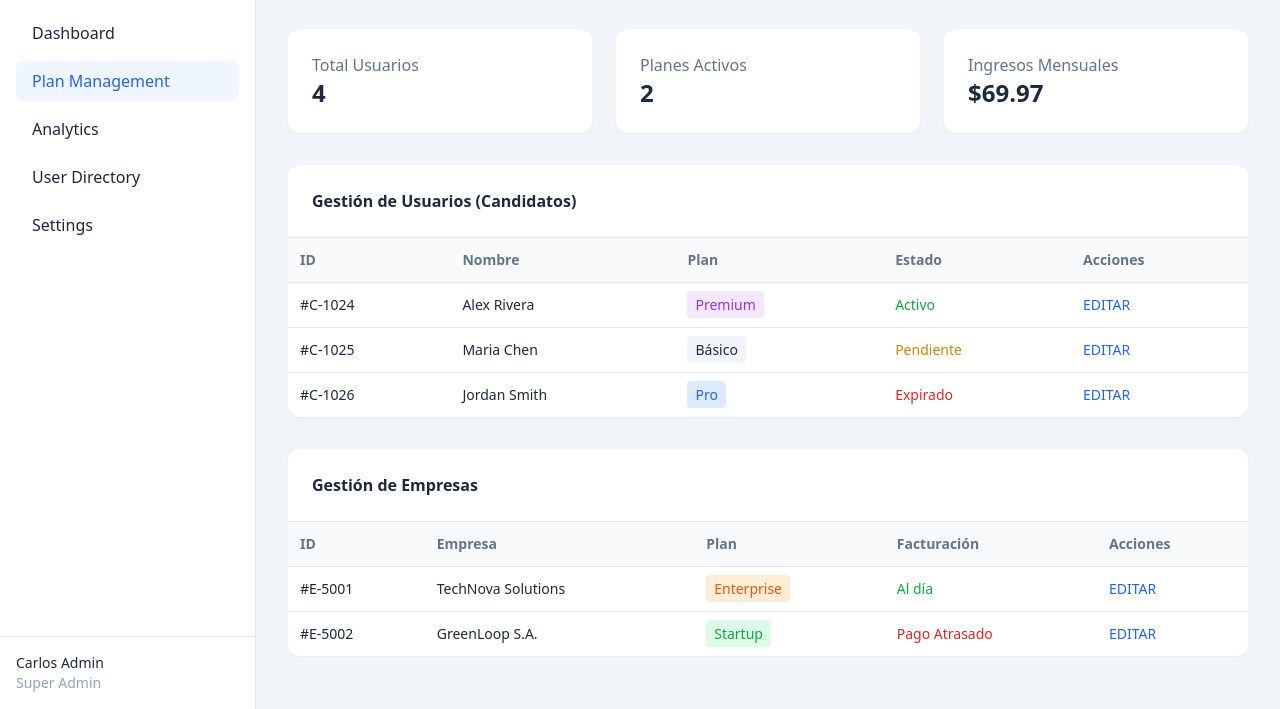
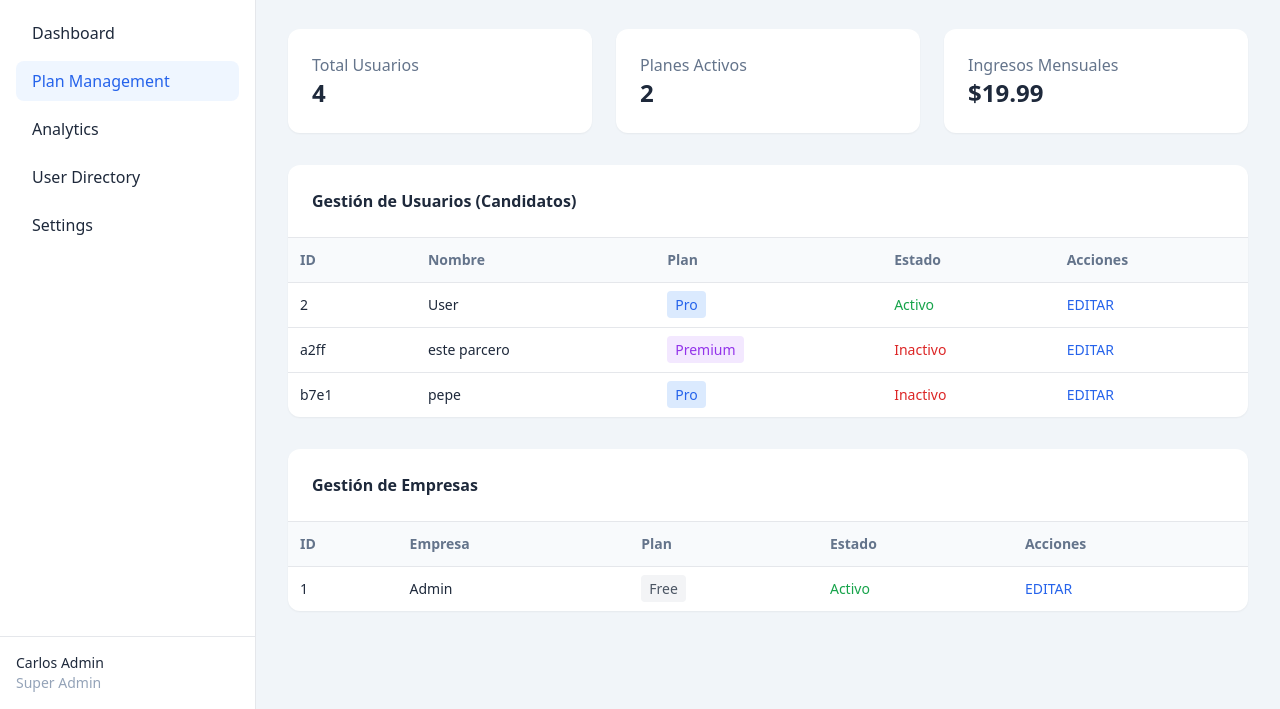
Before and after one commit to enfermos/MatchFlow, a website with bundled scripts: page plan-managment.html in a window 1280 px wide. Shown: the part 91-800 px from the top of the page. Built offline with nearby package versions, Linux system fonts and the light colour scheme; data requests are answered from the project's data file.

Commit message:
Add info to the tables related with the json

```diff
--- a/db.json
+++ b/db.json
@@ -6,7 +6,7 @@
       "email": "admin@demo.com",
       "password": "123456",
       "role": "admin",
-      "planActive": true,
+      "planStatus": "Activo",
       "plan": "Free"
     },
     {
@@ -15,16 +15,16 @@
       "email": "user@demo.com",
       "password": "123456",
       "role": "user",
-      "planActive": false,
+      "planStatus": "Activo",
       "plan": "Pro"
     },
     {
       "id": "a2ff",
-      "fullName": "este parcero",
+      "name": "este parcero",
       "email": "parcerito@gmail.com",
       "password": "123456",
       "role": "user",
-      "planActive": true,
+      "planStatus": "Inactivo",
       "plan": "Premium"
     },
     {
@@ -33,7 +33,7 @@
       "email": "pepito@hotmail.com",
       "password": "123",
       "role": "user",
-      "planActive": false,
+      "planStatus": "Inactivo",
       "plan": "Pro"
     }
   ],
--- a/js/plan-managment.js
+++ b/js/plan-managment.js
@@ -1,25 +1,94 @@
 import { getData } from "./api.js";
 
 const $ = (s) => document.querySelector(s);
+const userHtml = (id, name, plan, planColor, status, statusColor) => {
+  return `
+  <tr class="border-t">
+      <td class="p-3">${id}</td>
+      <td class="p-3">${name}</td>
+      <td class="p-3">
+          <span
+              class="px-2 py-1 rounded ${planColor}"
+              >${plan}</span
+          >
+      </td>
+      <td class="p-3 ${statusColor}">${status}</td>
+      <td class="p-3 text-blue-600 cursor-pointer">
+          EDITAR
+      </td>
+  </tr>
+  `;
+};
+const adminHtml = (id, name, plan, planColor, status, statusColor) => {
+  return `
+  <tr class="border-t">
+      <td class="p-3">${id}</td>
+      <td class="p-3">${name}</td>
+      <td class="p-3">
+          <span
+              class="px-2 py-1 ${planColor} rounded"
+              >${plan}</span
+          >
+      </td>
+      <td class="p-3 ${statusColor}">${status}</td>
+      <td class="p-3 text-blue-600">EDITAR</td>
+  </tr>
+  `;
+};
 
 (async function renderHTML() {
   const users = await getData("/users");
   const totalUsers = users.length;
   let planStatusCounter = 0;
   let earning = 0;
+  let usertableHtml = "";
+  let admintableHtml = "";
 
   users.forEach((user) => {
-    if (user.planActive) {
+    let statusColor = "text-red-600";
+
+    if (user.planStatus === "Activo") {
       planStatusCounter += 1;
+      statusColor = "text-green-600";
+      if (user.plan === "Pro") {
+        earning += 19.99;
+      } else if (user.plan === "Premium") {
+        earning += 29.99;
+      }
     }
-    if (user.plan === "Pro") {
-      earning += 19.99;
-    } else if (user.plan === "Premium") {
-      earning += 29.99;
+
+    if (user.role === "user") {
+      usertableHtml += userHtml(
+        user.id,
+        user.name,
+        user.plan,
+        user.plan === "Pro"
+          ? "text-blue-600 bg-blue-100"
+          : user.plan === "Premium"
+            ? "text-purple-600 bg-purple-100"
+            : "text-gray-600 bg-gray-100",
+        user.planStatus,
+        statusColor,
+      );
+    } else {
+      admintableHtml = adminHtml(
+        user.id,
+        user.name,
+        user.plan,
+        user.plan === "Pro"
+          ? "text-blue-600 bg-blue-100"
+          : user.plan === "Premium"
+            ? "text-purple-600 bg-purple-100"
+            : "text-gray-600 bg-gray-100",
+        user.planStatus,
+        statusColor,
+      );
     }
   });
 
   $("#earning").textContent = "$" + earning;
   $("#active-plans").textContent = planStatusCounter;
   $("#total-users").textContent = totalUsers;
+  $("#user-tbody").innerHTML = usertableHtml;
+  $("#admin-tbody").innerHTML = admintableHtml;
 })();
--- a/plan-managment.html
+++ b/plan-managment.html
@@ -75,19 +75,15 @@
                 <div class="grid grid-cols-1 md:grid-cols-3 gap-6">
                     <div class="bg-white p-6 rounded-xl shadow-sm">
                         <p class="text-slate-500">Total Usuarios</p>
-                        <h2 class="text-2xl font-bold" id="total-users">
-                            24,560
-                        </h2>
+                        <h2 class="text-2xl font-bold" id="total-users"></h2>
                     </div>
                     <div class="bg-white p-6 rounded-xl shadow-sm">
                         <p class="text-slate-500">Planes Activos</p>
-                        <h2 class="text-2xl font-bold" id="active-plans">
-                            1,892
-                        </h2>
+                        <h2 class="text-2xl font-bold" id="active-plans"></h2>
                     </div>
                     <div class="bg-white p-6 rounded-xl shadow-sm">
                         <p class="text-slate-500">Ingresos Mensuales</p>
-                        <h2 class="text-2xl font-bold" id="earning">$45,200</h2>
+                        <h2 class="text-2xl font-bold" id="earning"></h2>
                     </div>
                 </div>
 
@@ -108,49 +104,7 @@
                                 <th class="p-3 text-left">Acciones</th>
                             </tr>
                         </thead>
-                        <tbody>
-                            <tr class="border-t">
-                                <td class="p-3">#C-1024</td>
-                                <td class="p-3">Alex Rivera</td>
-                                <td class="p-3">
-                                    <span
-                                        class="px-2 py-1 bg-purple-100 text-purple-600 rounded"
-                                        >Premium</span
-                                    >
-                                </td>
-                                <td class="p-3 text-green-600">Activo</td>
-                                <td class="p-3 text-blue-600 cursor-pointer">
-                                    EDITAR
-                                </td>
-                            </tr>
-                            <tr class="border-t">
-                                <td class="p-3">#C-1025</td>
-                                <td class="p-3">Maria Chen</td>
-                                <td class="p-3">
-                                    <span class="px-2 py-1 bg-slate-100 rounded"
-                                        >Básico</span
-                                    >
-                                </td>
-                                <td class="p-3 text-yellow-600">Pendiente</td>
-                                <td class="p-3 text-blue-600 cursor-pointer">
-                                    EDITAR
-                                </td>
-                            </tr>
-                            <tr class="border-t">
-                                <td class="p-3">#C-1026</td>
-                                <td class="p-3">Jordan Smith</td>
-                                <td class="p-3">
-                                    <span
-                                        class="px-2 py-1 bg-blue-100 text-blue-600 rounded"
-                                        >Pro</span
-                                    >
-                                </td>
-                                <td class="p-3 text-red-600">Expirado</td>
-                                <td class="p-3 text-blue-600 cursor-pointer">
-                                    EDITAR
-                                </td>
-                            </tr>
-                        </tbody>
+                        <tbody id="user-tbody"></tbody>
                     </table>
                 </div>
 
@@ -165,11 +119,11 @@
                                 <th class="p-3 text-left">ID</th>
                                 <th class="p-3 text-left">Empresa</th>
                                 <th class="p-3 text-left">Plan</th>
-                                <th class="p-3 text-left">Facturación</th>
+                                <th class="p-3 text-left">Estado</th>
                                 <th class="p-3 text-left">Acciones</th>
                             </tr>
                         </thead>
-                        <tbody>
+                        <tbody id="admin-tbody">
                             <tr class="border-t">
                                 <td class="p-3">#E-5001</td>
                                 <td class="p-3">TechNova Solutions</td>
```
